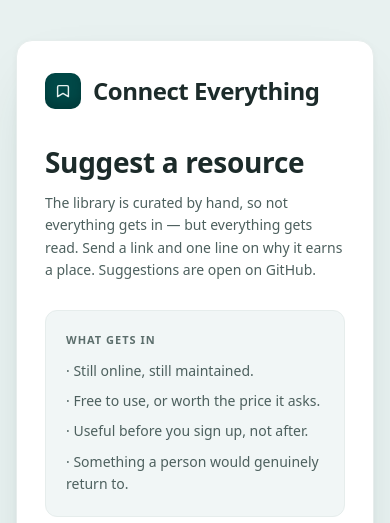
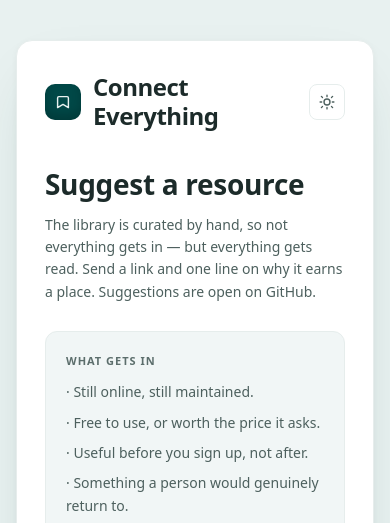
Before and after one commit to mafk21/connect-everything, an Astro site: page /suggest in a window 390 px wide. Shown: the top 523 px of the page. Built offline with nearby package versions, Linux system fonts and the light colour scheme; Astro itself is replaced by a stand-in of ours.

Commit message:
Add a light/dark toggle with a circular reveal
The site followed the operating system, but a visitor had no way to
choose. Now there is a switch in the header of every page:

- Explicit choice wins; with nothing stored the OS still decides, and
  stays live if the OS changes while the page is open
- A blocking inline script applies the saved theme before first paint,
  so there is no flash of light on load
- The switch animates as a circular reveal growing from the button,
  using the View Transitions API. The button is given its own
  view-transition-name so it is not smeared by the clip
- Fallback for browsers without view transitions: a 280ms cross-fade on
  the surfaces that change colour. Both animations are skipped under
  prefers-reduced-motion, and the icons cross-rotate via CSS
- meta theme-color and color-scheme follow the explicit choice, so the
  mobile browser chrome and native controls match

The dark palette previously existed only inside a media query; it is now
selected by [data-theme='dark'] as well, with the media query retained
for visitors without JavaScript.

Tests: 16 new assertions in tests/theme.test.mjs, wired into npm test.
50/50 engine, 8/8 hydration, 16/16 theme; astro check clean.

Co-authored-by: arena-agent <297053741+arena-agent@users.noreply.github.com>

```diff
--- a/package.json
+++ b/package.json
@@ -8,7 +8,7 @@
     "build": "astro build",
     "preview": "astro preview",
     "check": "astro check",
-    "test": "npm run build && node --experimental-strip-types tests/library.test.mjs && node --experimental-strip-types tests/hydrate.test.mjs",
+    "test": "npm run build && node --experimental-strip-types tests/library.test.mjs && node --experimental-strip-types tests/hydrate.test.mjs && node --experimental-strip-types tests/theme.test.mjs",
     "links": "node --experimental-strip-types scripts/check-links.mjs",
     "icons": "node --experimental-strip-types scripts/fetch-favicons.mjs",
     "og": "python3 scripts/generate-og.py"
--- /dev/null
+++ b/src/components/ThemeScript.astro
@@ -0,0 +1,22 @@
+---
+/**
+ * Applies a saved theme before the first paint.
+ *
+ * Must stay an inline, blocking script in <head>: a module would be deferred,
+ * and the page would flash light before switching to dark. It only reads
+ * localStorage — no toggle logic lives here.
+ */
+---
+
+<script is:inline>
+  (() => {
+    try {
+      const stored = localStorage.getItem('theme');
+      if (stored === 'light' || stored === 'dark') {
+        document.documentElement.dataset.theme = stored;
+      }
+    } catch {
+      /* Private mode, or storage disabled — fall back to the OS preference. */
+    }
+  })();
+</script>
--- /dev/null
+++ b/src/components/ThemeToggle.astro
@@ -0,0 +1,38 @@
+---
+/**
+ * Light/dark switch.
+ *
+ * The icon is driven by CSS, not JavaScript, so the right glyph is shown even
+ * before the script runs and on pages where it fails. `aria-pressed` and the
+ * label are kept in sync by src/scripts/theme.ts.
+ */
+interface Props {
+  class?: string;
+}
+
+const { class: extra = '' } = Astro.props;
+---
+
+<button
+  type="button"
+  data-theme-toggle
+  class:list={[
+    'group relative grid size-9 shrink-0 place-items-center rounded-chip border border-line bg-surface text-ink-soft transition-colors hover:bg-mint-100 hover:text-accent focus-visible:outline-2 focus-visible:outline-offset-2 focus-visible:outline-teal-700',
+    extra,
+  ]}
+  aria-pressed="false"
+  aria-label="Switch to dark theme"
+  title="Switch to dark theme"
+>
+  <span class="theme-toggle__icons" aria-hidden="true">
+    <!-- Sun: shown while the light theme is active. -->
+    <svg class="theme-toggle__sun" viewBox="0 0 24 24" fill="none" stroke="currentColor" stroke-width="1.8" stroke-linecap="round">
+      <circle cx="12" cy="12" r="4" />
+      <path d="M12 2.8v2.1M12 19.1v2.1M4.5 4.5l1.5 1.5M18 18l1.5 1.5M2.8 12h2.1M19.1 12h2.1M4.5 19.5 6 18M18 6l1.5-1.5" />
+    </svg>
+    <!-- Moon: shown while the dark theme is active. -->
+    <svg class="theme-toggle__moon" viewBox="0 0 24 24" fill="none" stroke="currentColor" stroke-width="1.8" stroke-linecap="round" stroke-linejoin="round">
+      <path d="M20 14.4A8.2 8.2 0 0 1 9.6 4a8.4 8.4 0 1 0 10.4 10.4Z" />
+    </svg>
+  </span>
+</button>
--- a/src/layouts/LibraryLayout.astro
+++ b/src/layouts/LibraryLayout.astro
@@ -5,6 +5,7 @@ import SearchField from '../components/SearchField.astro';
 import ResourceCard from '../components/ResourceCard.astro';
 import Brand from '../components/Brand.astro';
 import MobileFilters from '../components/MobileFilters.astro';
+import ThemeToggle from '../components/ThemeToggle.astro';
 import IconSprite from '../components/IconSprite.astro';
 import type { Resource } from '../data/resources';
 import { categoryCounts, tagCounts, type CountedOption } from '../lib/derive';
@@ -83,7 +84,7 @@ const live = mode === 'live';
             <SearchField />
           </div>
 
-          <div class="ml-auto flex items-center gap-2">
+          <div class="ml-auto flex flex-wrap items-center justify-end gap-2">
             <MobileFilters
               categories={categories}
               tags={tags}
@@ -91,6 +92,8 @@ const live = mode === 'live';
               activeCategory={activeCategory}
               activeTag={activeTag}
             />
+
+            <ThemeToggle />
 
             <a
               href="/rss.xml"
--- a/src/pages/404.astro
+++ b/src/pages/404.astro
@@ -1,6 +1,7 @@
 ---
 import BaseLayout from '../layouts/BaseLayout.astro';
 import Brand from '../components/Brand.astro';
+import ThemeToggle from '../components/ThemeToggle.astro';
 import ResourceCard from '../components/ResourceCard.astro';
 import { RESOURCES } from '../data/resources';
 import { CATEGORIES } from '../data/categories';
@@ -17,7 +18,10 @@ const categories = categoryCounts(RESOURCES).filter((category) => category.count
 >
   <div class="mx-auto w-full max-w-[860px] px-4 py-8 sm:py-14">
     <div class="rounded-panel border border-line bg-surface p-6 shadow-panel sm:p-10">
-      <Brand />
+      <div class="flex items-center justify-between gap-4">
+        <Brand />
+        <ThemeToggle />
+      </div>
 
       <p class="mt-9 text-[11px] font-semibold uppercase tracking-[0.09em] text-ink-muted">
         404
--- a/src/pages/suggest.astro
+++ b/src/pages/suggest.astro
@@ -1,6 +1,7 @@
 ---
 import BaseLayout from '../layouts/BaseLayout.astro';
 import Brand from '../components/Brand.astro';
+import ThemeToggle from '../components/ThemeToggle.astro';
 
 const REPO_URL = 'https://github.com/mafk21/connect-everything';
 // Deep-links the issue form template, so a suggestion arrives with the three
@@ -14,7 +15,10 @@ const ISSUE_URL = `${REPO_URL}/issues/new?template=suggest-resource.yml`;
 >
   <div class="mx-auto w-full max-w-[760px] px-4 py-10 sm:py-16">
     <div class="rounded-panel border border-line bg-surface p-7 shadow-panel sm:p-10">
-      <Brand />
+      <div class="flex items-center justify-between gap-4">
+        <Brand />
+        <ThemeToggle />
+      </div>
 
       <h1 class="mt-8 text-[28px] font-bold leading-tight text-ink">Suggest a resource</h1>
       <p class="mt-3 max-w-lg text-body text-ink-soft">
--- /dev/null
+++ b/src/scripts/theme.ts
@@ -0,0 +1,160 @@
+/**
+ * Light/dark switching.
+ *
+ * Loaded on every page. The colour work is pure CSS (see the theme block in
+ * global.css): this module only decides *which* theme applies, persists the
+ * choice, keeps the buttons and the browser chrome in sync, and plays the
+ * circular reveal when switching.
+ *
+ * Three states, two of them visible:
+ *   no stored value → follow the operating system, live
+ *   'light' / 'dark' → an explicit choice that wins over the system
+ */
+
+const STORAGE_KEY = 'theme';
+const root = document.documentElement;
+
+type Theme = 'light' | 'dark';
+
+const systemTheme = (): Theme =>
+  window.matchMedia?.('(prefers-color-scheme: dark)').matches ? 'dark' : 'light';
+
+function storedTheme(): Theme | null {
+  try {
+    const value = localStorage.getItem(STORAGE_KEY);
+    return value === 'light' || value === 'dark' ? value : null;
+  } catch {
+    return null;
+  }
+}
+
+const effectiveTheme = (): Theme => storedTheme() ?? systemTheme();
+
+/** Mobile browser chrome follows the same colour as the page. */
+function paintBrowserChrome(theme: Theme) {
+  const colour = theme === 'dark' ? '#101a19' : '#e8f1f0';
+  document.querySelectorAll<HTMLMetaElement>('meta[name="theme-color"]').forEach((meta) => {
+    meta.content = colour;
+    // An explicit choice overrides the per-scheme media queries in the markup.
+    meta.removeAttribute('media');
+  });
+}
+
+function syncButtons(theme: Theme) {
+  const next = theme === 'dark' ? 'light' : 'dark';
+  document.querySelectorAll<HTMLButtonElement>('[data-theme-toggle]').forEach((button) => {
+    button.setAttribute('aria-pressed', String(theme === 'dark'));
+    button.setAttribute('aria-label', `Switch to ${next} theme`);
+    button.title = `Switch to ${next} theme`;
+  });
+}
+
+function applyTheme(theme: Theme) {
+  root.dataset.theme = theme;
+  try {
+    localStorage.setItem(STORAGE_KEY, theme);
+  } catch {
+    /* Storage unavailable: the choice still applies for this page view. */
+  }
+  paintBrowserChrome(theme);
+  syncButtons(theme);
+}
+
+const prefersReducedMotion = () =>
+  window.matchMedia?.('(prefers-reduced-motion: reduce)').matches ?? false;
+
+/** Fallback: a brief cross-fade on the surfaces that change colour. */
+function crossFade() {
+  if (prefersReducedMotion()) return;
+  root.setAttribute('data-theme-switching', '');
+  window.setTimeout(() => root.removeAttribute('data-theme-switching'), 320);
+}
+
+/**
+ * Circular reveal from the button, via the View Transitions API.
+ *
+ * The new page snapshot is clipped to a circle that grows until it covers the
+ * viewport, so the new theme appears to pour out of the button. The button is
+ * excluded (view-transition-name: theme-toggle) so it does not smear.
+ */
+function reveal(theme: Theme, from: HTMLElement) {
+  const startViewTransition = (
+    document as Document & {
+      startViewTransition?: (callback: () => void) => { ready: Promise<void> };
+    }
+  ).startViewTransition;
+
+  if (!startViewTransition || prefersReducedMotion()) {
+    crossFade();
+    applyTheme(theme);
+    return;
+  }
+
+  const rect = from.getBoundingClientRect();
+  const x = rect.left + rect.width / 2;
+  const y = rect.top + rect.height / 2;
+  const radius = Math.hypot(
+    Math.max(x, window.innerWidth - x),
+    Math.max(y, window.innerHeight - y)
+  );
+
+  const transition = startViewTransition.call(document, () => applyTheme(theme));
+
+  transition.ready
+    .then(() => {
+      root.animate(
+        {
+          clipPath: [
+            `circle(0px at ${x}px ${y}px)`,
+            `circle(${radius}px at ${x}px ${y}px)`,
+          ],
+        },
+        {
+          duration: 620,
+          easing: 'cubic-bezier(0.22, 0.61, 0.36, 1)',
+          pseudoElement: '::view-transition-new(root)',
+        }
+      );
+    })
+    .catch(() => {
+      /* The transition was skipped (tab hidden, for instance). The theme is
+         applied by the callback regardless. */
+    });
+}
+
+function init() {
+  const current = effectiveTheme();
+
+  // The head script has already set the attribute when a choice was stored;
+  // this covers a blocked or cached-away inline script.
+  if (storedTheme()) root.dataset.theme = current;
+
+  syncButtons(current);
+  paintBrowserChrome(current);
+
+  document.addEventListener('click', (event) => {
+    const button = (event.target as HTMLElement | null)?.closest<HTMLElement>(
+      '[data-theme-toggle]'
+    );
+    if (!button) return;
+    reveal(effectiveTheme() === 'dark' ? 'light' : 'dark', button);
+  });
+
+  // Follow the system while there is no explicit choice.
+  window
+    .matchMedia?.('(prefers-color-scheme: dark)')
+    ?.addEventListener?.('change', () => {
+      if (storedTheme()) return;
+      const next = systemTheme();
+      syncButtons(next);
+      paintBrowserChrome(next);
+    });
+}
+
+if (document.readyState === 'loading') {
+  document.addEventListener('DOMContentLoaded', init, { once: true });
+} else {
+  init();
+}
+
+export {};
--- a/src/styles/global.css
+++ b/src/styles/global.css
@@ -80,8 +80,46 @@
    already reads from them. `color-scheme` lets native controls and
    scrollbars follow.
 ------------------------------------------------------------------- */
+/* ------------------------------------------------------------------
+   Theme
+   Two sources of truth, one palette. An explicit choice (the toggle)
+   wins; otherwise the operating system decides. The declarations are
+   duplicated between the two rules on purpose — a selector cannot be
+   shared across a media query, and keeping the palette literal is
+   clearer than three layers of custom-property indirection.
+------------------------------------------------------------------- */
+
+:root[data-theme='dark'] {
+    color-scheme: dark;
+
+    --color-surface: #16201f;
+    --color-mint-100: #101a19;
+    --color-mint-200: #1b2726;
+
+    --color-chip: #22302e;
+    --color-chip-text: #c6d6d3;
+
+    --color-line: #26332f;
+    --color-line-strong: #384844;
+
+    --color-ink: #eef4f3;
+    --color-ink-soft: #b6c7c4;
+    --color-ink-muted: #92a7a4;
+
+    /* Button backgrounds: a touch lighter so they read against the panel. */
+    --color-teal-900: #0e5f5b;
+    --color-teal-700: #12736e;
+    --color-teal-100: #1d3431;
+
+    --color-accent: #7fd1c9;
+
+    --color-accent-coral: #7a5b58;
+    --color-accent-sun: #7a6b4a;
+    --color-accent-cyan: #3f6f7a;
+}
+
 @media (prefers-color-scheme: dark) {
-  :root {
+  :root:not([data-theme='light']) {
     color-scheme: dark;
 
     --color-surface: #16201f;
@@ -111,7 +149,46 @@
   }
 }
 
+/* The theme switch animates as a circular reveal from the toggle, using a
+   view transition. The button itself is named so it is not dragged into
+   the clip animation. */
+[data-theme-toggle] {
+  view-transition-name: theme-toggle;
+}
+
+::view-transition-old(root),
+::view-transition-new(root) {
+  animation: none;
+  mix-blend-mode: normal;
+}
+
+/* Fallback for browsers without view transitions: a short cross-fade on the
+   surfaces that actually change colour. Scoped to a temporary attribute so
+   ordinary interactions never pay for a transition. */
+@media (prefers-reduced-motion: no-preference) {
+  html[data-theme-switching] body,
+  html[data-theme-switching] [data-library],
+  html[data-theme-switching] .r-card,
+  html[data-theme-switching] .chip,
+  html[data-theme-switching] header,
+  html[data-theme-switching] footer,
+  html[data-theme-switching] dialog {
+    transition:
+      background-color 280ms ease,
+      color 280ms ease,
+      border-color 280ms ease;
+  }
+}
+
 @layer base {
+  :root {
+    color-scheme: light;
+  }
+
+  :root[data-theme='dark'] {
+    color-scheme: dark;
+  }
+
   html {
     -webkit-text-size-adjust: 100%;
     scroll-behavior: smooth;
@@ -364,3 +441,60 @@
     font-weight: 500;
   }
 }
+
+/* ------------------------------------------------------------------
+   Theme toggle
+   Icons are swapped by CSS so the correct one is painted before any
+   script runs. Both occupy the same grid cell and cross-rotate, which
+   gives the swap a little movement without JavaScript.
+------------------------------------------------------------------- */
+.theme-toggle__icons {
+  display: grid;
+  place-items: center;
+  width: 18px;
+  height: 18px;
+}
+
+.theme-toggle__sun,
+.theme-toggle__moon {
+  grid-area: 1 / 1;
+  width: 18px;
+  height: 18px;
+  transition:
+    opacity 200ms ease,
+    transform 420ms cubic-bezier(0.22, 0.61, 0.36, 1);
+}
+
+.theme-toggle__moon {
+  opacity: 0;
+  transform: rotate(-90deg) scale(0.6);
+}
+
+:root[data-theme='dark'] .theme-toggle__sun {
+  opacity: 0;
+  transform: rotate(90deg) scale(0.6);
+}
+
+:root[data-theme='dark'] .theme-toggle__moon {
+  opacity: 1;
+  transform: none;
+}
+
+@media (prefers-color-scheme: dark) {
+  :root:not([data-theme='light']) .theme-toggle__sun {
+    opacity: 0;
+    transform: rotate(90deg) scale(0.6);
+  }
+
+  :root:not([data-theme='light']) .theme-toggle__moon {
+    opacity: 1;
+    transform: none;
+  }
+}
+
+@media (prefers-reduced-motion: reduce) {
+  .theme-toggle__sun,
+  .theme-toggle__moon {
+    transition: none;
+  }
+}
--- /dev/null
+++ b/tests/theme.test.mjs
@@ -0,0 +1,111 @@
+/**
+ * Theme tests: drive the real src/scripts/theme.ts in jsdom.
+ *
+ * jsdom has no View Transitions API, so this exercises the fallback path —
+ * which is the one that has to keep working everywhere. The reveal itself is
+ * a progressive enhancement layered on top.
+ *
+ *     node --experimental-strip-types tests/theme.test.mjs
+ */
+
+import { JSDOM } from 'jsdom';
+import { readFileSync } from 'node:fs';
+
+const html = readFileSync(new URL('../dist/index.html', import.meta.url), 'utf8');
+const moduleUrl = new URL('../src/scripts/theme.ts', import.meta.url).href;
+
+const results = [];
+const check = (name, actual, want) => {
+  results.push({ name, actual, want, pass: JSON.stringify(actual) === JSON.stringify(want) });
+};
+
+const sleep = (ms) => new Promise((resolve) => setTimeout(resolve, ms));
+
+async function boot({ stored = null } = {}) {
+  const dom = new JSDOM(html, { url: 'https://example.test/', pretendToBeVisual: true });
+  const { window } = dom;
+
+  globalThis.window = window;
+  globalThis.document = window.document;
+  Object.defineProperty(globalThis, 'navigator', {
+    value: window.navigator,
+    configurable: true,
+  });
+  // The module uses the bare `localStorage` identifier, which in a browser is
+  // a global — so the harness has to provide it, not just window.localStorage.
+  Object.defineProperty(globalThis, 'localStorage', {
+    value: window.localStorage,
+    configurable: true,
+  });
+
+  if (stored) window.localStorage.setItem('theme', stored);
+  else window.localStorage.clear();
+
+  // Fresh module instance per boot, so init() runs against this document.
+  const stamp = `${Date.now()}-${Math.random()}`;
+  await import(`${moduleUrl}?boot=${stamp}`);
+  await sleep(20);
+
+  return window;
+}
+
+const button = () => document.querySelector('[data-theme-toggle]');
+const themeAttr = () => document.documentElement.getAttribute('data-theme');
+
+// 1. No stored choice ---------------------------------------------------
+let window = await boot();
+
+check('no stored choice leaves the OS in charge', themeAttr(), null);
+check('button starts unpressed', button().getAttribute('aria-pressed'), 'false');
+check('button offers the dark theme', button().getAttribute('aria-label'), 'Switch to dark theme');
+
+// 2. Switching ----------------------------------------------------------
+button().click();
+await sleep(20);
+
+check('clicking sets the explicit theme', themeAttr(), 'dark');
+check('choice is persisted', window.localStorage.getItem('theme'), 'dark');
+check('button reports pressed state', button().getAttribute('aria-pressed'), 'true');
+check('label flips to the other direction', button().getAttribute('aria-label'), 'Switch to light theme');
+check('fallback cross-fade is engaged', document.documentElement.hasAttribute('data-theme-switching'), true);
+check(
+  'browser chrome follows the theme',
+  document.querySelector('meta[name="theme-color"]').getAttribute('content'),
+  '#101a19'
+);
+
+button().click();
+await sleep(20);
+
+check('clicking again returns to light', themeAttr(), 'light');
+check('light choice is persisted', window.localStorage.getItem('theme'), 'light');
+check('label flips back', button().getAttribute('aria-label'), 'Switch to dark theme');
+
+// 3. A stored choice is restored on load --------------------------------
+window = await boot({ stored: 'dark' });
+
+check('stored theme is applied on init', themeAttr(), 'dark');
+check('stored theme is reflected by the button', button().getAttribute('aria-pressed'), 'true');
+
+// 4. The head script must beat the first paint -------------------------
+check(
+  'an inline bootstrap script runs before paint',
+  /<script>\s*\(\(\)\s*=>\s*\{[\s\S]*localStorage\.getItem\('theme'\)[\s\S]*?\}\)\(\);?\s*<\/script>/.test(
+    html
+  ),
+  true
+);
+check('the bootstrap is inline, not deferred', /<script[^>]*src=[^>]*theme/.test(html.split('</head>')[0]), false);
+
+console.log(
+  results
+    .map(
+      (r) =>
+        `${r.pass ? 'PASS' : 'FAIL'}  ${r.name}` +
+        (r.pass ? '' : `\n      got:  ${JSON.stringify(r.actual)}\n      want: ${JSON.stringify(r.want)}`)
+    )
+    .join('\n')
+);
+const passed = results.filter((r) => r.pass).length;
+console.log(`\n${passed}/${results.length} passed`);
+process.exit(passed === results.length ? 0 : 1);
```
Also changed, not shown: docs/PLAN.md (+1 -1 lines), src/layouts/BaseLayout.astro (+7 -0 lines), README.md.
